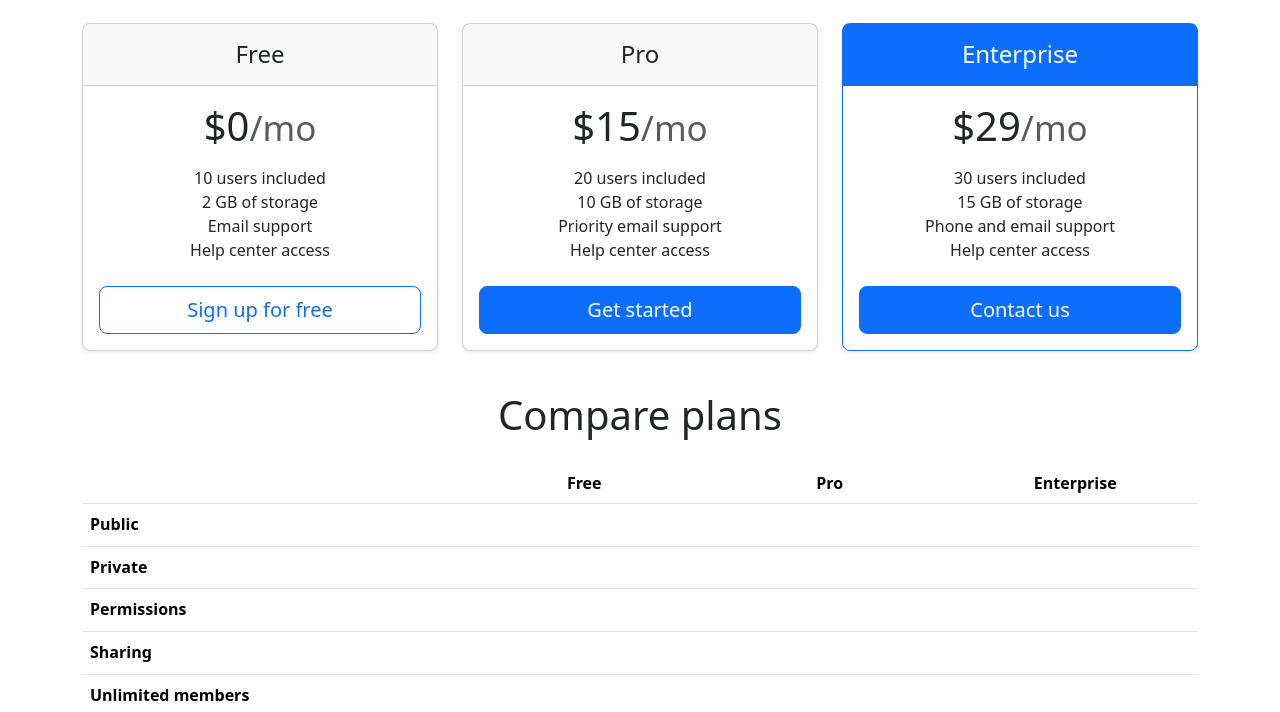
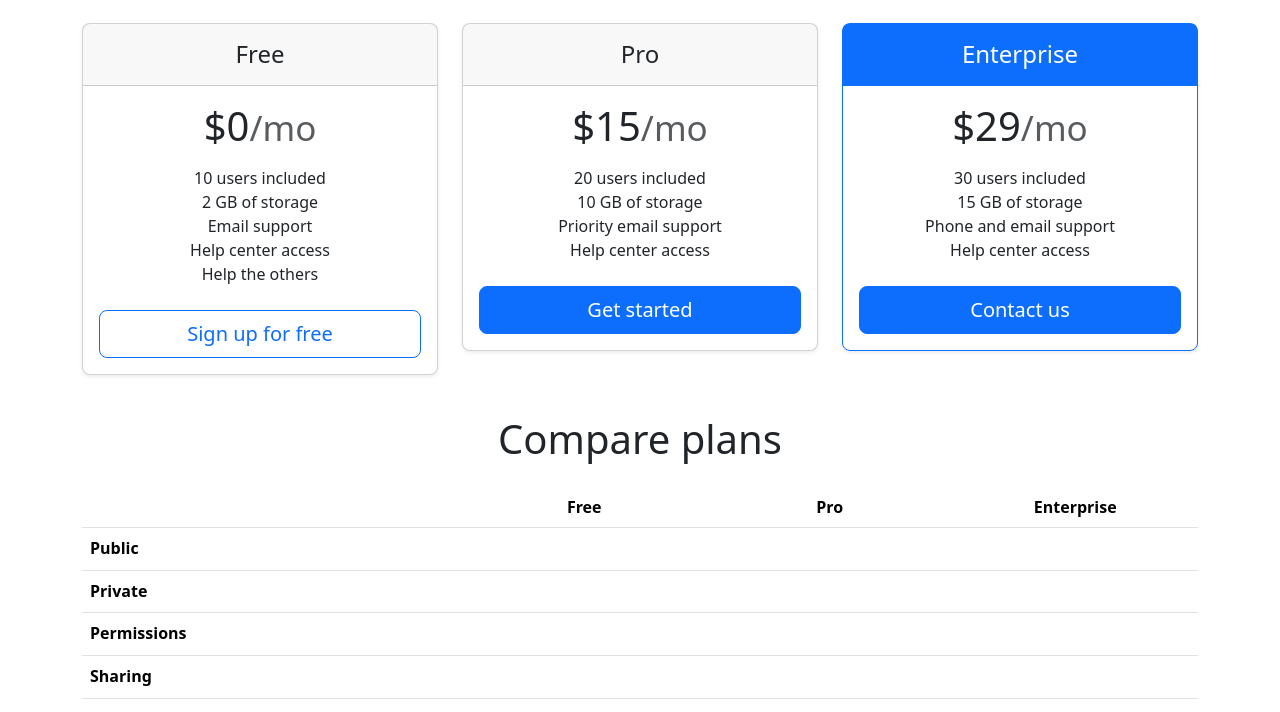
Before and after one commit to sainer/merito_web, a plain HTML site: page info.html in a window 1280 px wide. Shown: the part 74-786 px from the top of the page. Drawn offline with nearby package versions, Linux system fonts and the light colour scheme.

Commit message:
jakaś zmiana

```diff
--- a/info.html
+++ b/info.html
@@ -28,6 +28,7 @@
                       <li>2 GB of storage</li>
                       <li>Email support</li>
                       <li>Help center access</li>
+                      <li>Help the others</li>
                     </ul>
                     <button type="button" class="w-100 btn btn-lg btn-outline-primary">Sign up for free</button>
                   </div>
```
